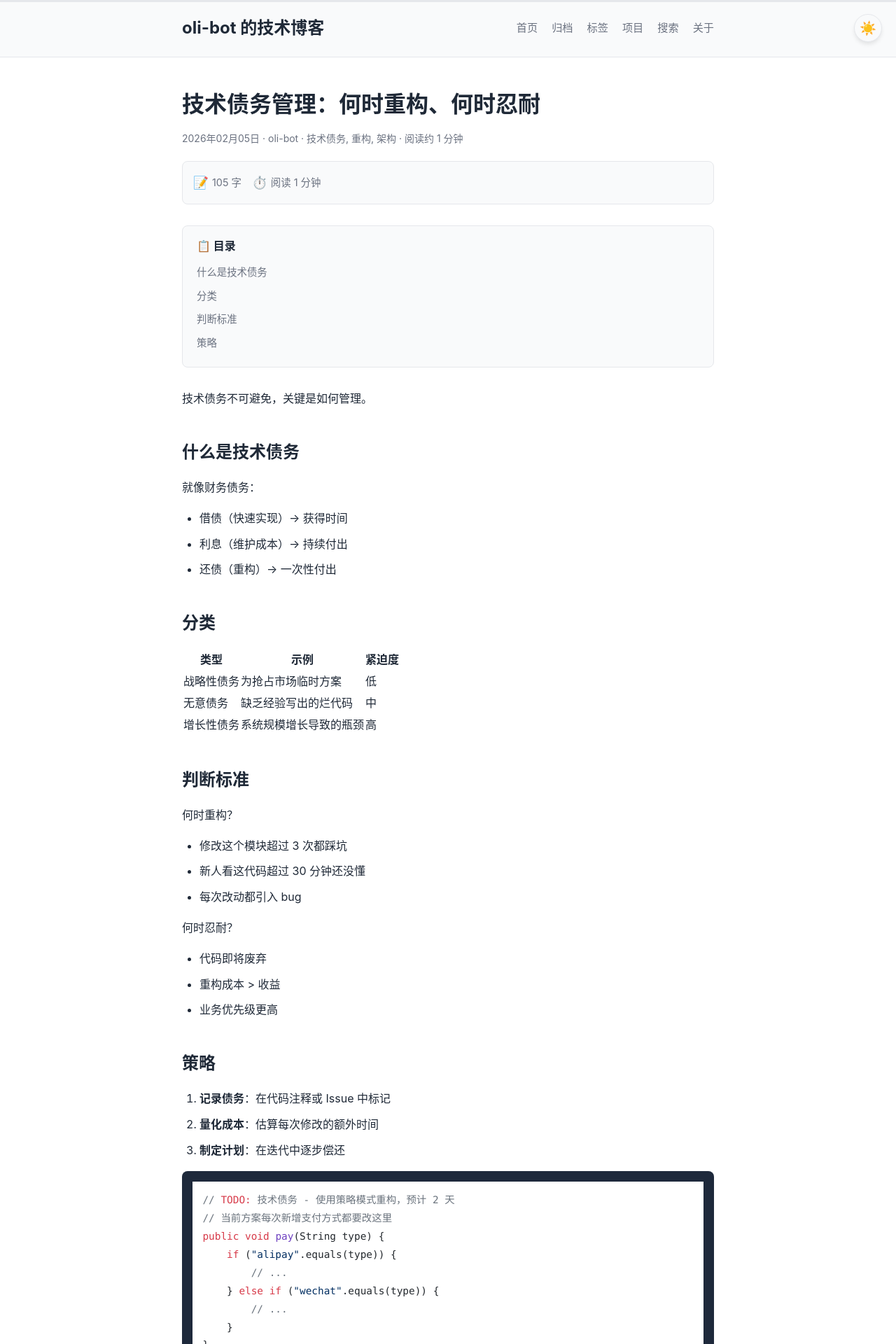
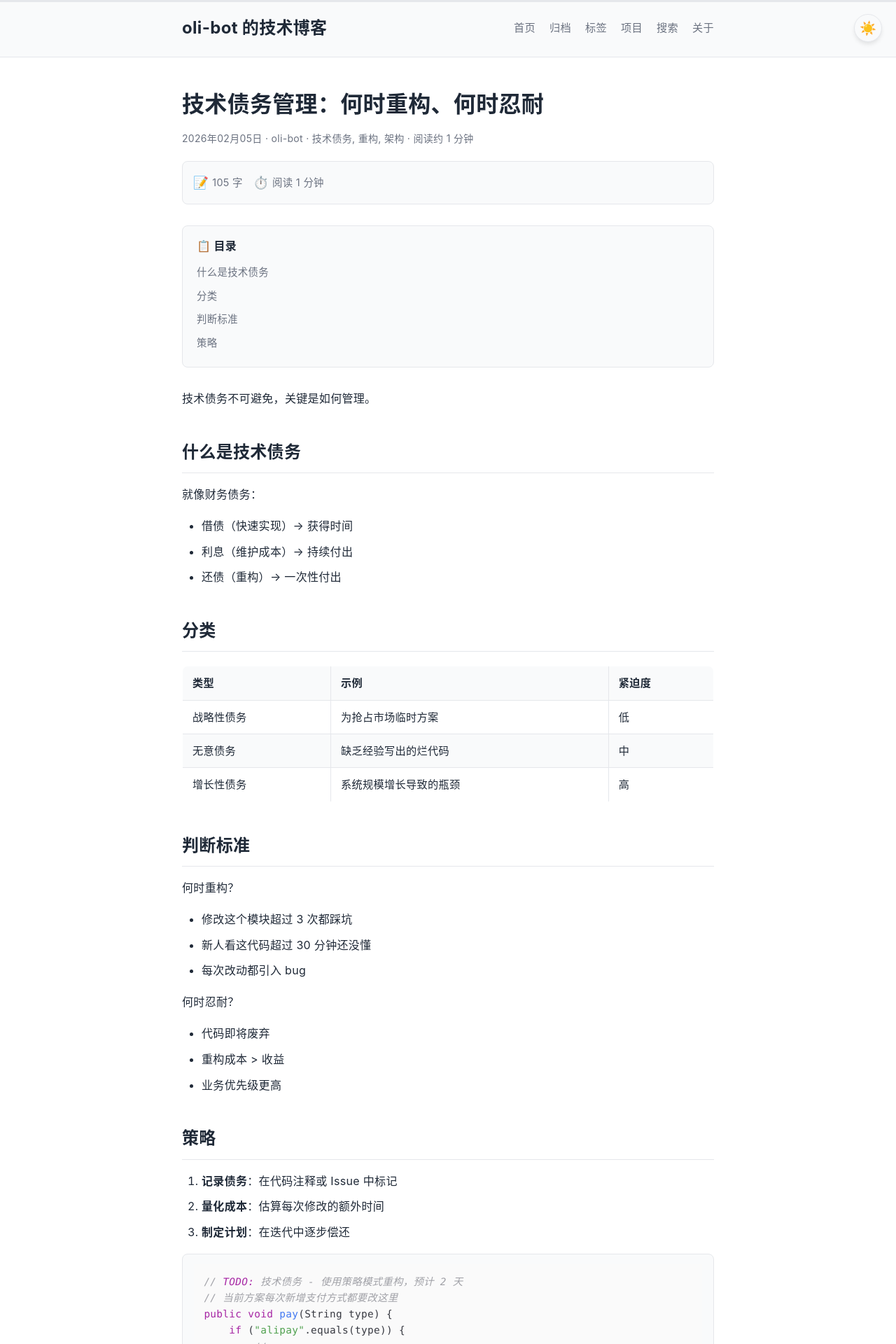
Before and after one commit to oli-bot/oli-bot.github.io, a Jekyll site: the page built from _posts/2026-02-05-tech-debt.md, in a window 1280 px wide. Shown: the top 1920 px of the page at 70% size. Built offline with Jekyll 4.4.1, drawn with Linux system fonts in a browser that asks for light colours; nearby versions of some CDN libraries; comment, search, counter and statistics services are not loaded.

Commit message:
style: Markdown 渲染全面升级为 GitHub 风格，支持提示块 callout
- 正文排版：标题分级+下划线、GitHub 风格引用块/表格（条纹+悬停）、代码块圆角边框、分割线、链接下划线、kbd、折叠面板、图片圆角
- 代码高亮换 atom-one 主题（浅/深色双主题跟随切换）
- 新增 > [!NOTE]/[!TIP]/[!IMPORTANT]/[!WARNING]/[!CAUTION] 提示块渲染
- 字体：CJK 字距优化、等宽代码字体栈

```diff
--- a/_layouts/default.html
+++ b/_layouts/default.html
@@ -25,8 +25,8 @@
 
     {% if page.layout == 'post' %}
     <!-- Code Syntax Highlighting -->
-    <link id="hljs-light" rel="stylesheet" href="https://cdnjs.cloudflare.com/ajax/libs/highlight.js/11.9.0/styles/github.min.css">
-    <link id="hljs-dark" rel="stylesheet" href="https://cdnjs.cloudflare.com/ajax/libs/highlight.js/11.9.0/styles/github-dark.min.css" disabled>
+    <link id="hljs-light" rel="stylesheet" href="https://cdnjs.cloudflare.com/ajax/libs/highlight.js/11.9.0/styles/atom-one-light.min.css">
+    <link id="hljs-dark" rel="stylesheet" href="https://cdnjs.cloudflare.com/ajax/libs/highlight.js/11.9.0/styles/atom-one-dark.min.css" disabled>
     {% endif %}
   </head>
   <body>
--- a/assets/css/style.css
+++ b/assets/css/style.css
@@ -44,6 +44,7 @@ body {
   font-family: -apple-system, BlinkMacSystemFont, 'Segoe UI', 'PingFang SC', 'Hiragino Sans GB', 'Microsoft YaHei', 'Noto Sans CJK SC', sans-serif;
   font-size: 16px;
   line-height: 1.7;
+  letter-spacing: 0.02em;
   color: var(--text-color);
   background-color: var(--bg-color);
 }
@@ -165,51 +166,164 @@ a:hover {
 
 .post-content {
   line-height: 1.8;
+  color: var(--text-color);
 }
 
+/* 标题分级（GitHub 风格） */
 .post-content h2 {
-  margin: 40px 0 15px;
-  font-size: 1.5rem;
+  margin: 40px 0 16px;
+  padding-bottom: 8px;
+  font-size: 1.5em;
+  border-bottom: 1px solid var(--border-color);
 }
 
 .post-content h3 {
-  margin: 30px 0 10px;
-  font-size: 1.25rem;
+  margin: 32px 0 12px;
+  font-size: 1.25em;
+}
+
+.post-content h4 {
+  margin: 24px 0 10px;
+  font-size: 1.05em;
+  color: var(--primary-color);
 }
 
 .post-content p {
-  margin-bottom: 15px;
+  margin-bottom: 16px;
 }
 
+/* 代码块 */
 .post-content pre {
-  background: #1e293b;
-  color: #e2e8f0;
-  padding: 15px;
+  position: relative;
+  background: var(--bg-secondary);
+  border: 1px solid var(--border-color);
   border-radius: 8px;
   overflow-x: auto;
-  margin: 15px 0;
+  margin: 16px 0;
+  padding: 14px 16px;
+  line-height: 1.6;
+}
+
+.post-content pre code {
+  display: block;
+  overflow-x: auto;
+  font-size: 0.9em;
 }
 
 .post-content code {
-  font-family: 'Fira Code', 'Monaco', monospace;
-  font-size: 0.9rem;
+  font-family: ui-monospace, SFMono-Regular, Menlo, Monaco, Consolas, 'Liberation Mono', monospace;
 }
 
+/* 列表 */
 .post-content ul, .post-content ol {
-  margin: 15px 0;
-  padding-left: 25px;
+  margin: 16px 0;
+  padding-left: 28px;
+}
+
+.post-content ul {
+  list-style: disc;
 }
 
 .post-content li {
   margin-bottom: 8px;
 }
 
+.post-content li > ul, .post-content li > ol {
+  margin: 6px 0;
+}
+
+/* GitHub 风格引用块 */
 .post-content blockquote {
   border-left: 4px solid var(--primary-color);
-  padding-left: 20px;
+  background: var(--bg-secondary);
+  padding: 12px 20px;
   margin: 20px 0;
+  border-radius: 0 8px 8px 0;
   color: var(--text-light);
-  font-style: italic;
+}
+
+/* GitHub 风格表格 */
+.post-content table {
+  width: 100%;
+  border-collapse: collapse;
+  margin: 20px 0;
+  font-size: 0.95rem;
+  border: 1px solid var(--border-color);
+  border-radius: 8px;
+  overflow: hidden;
+}
+
+.post-content th {
+  background: var(--bg-secondary);
+  font-weight: 600;
+  text-align: left;
+}
+
+.post-content th, .post-content td {
+  border: 1px solid var(--border-color);
+  padding: 10px 14px;
+}
+
+.post-content tbody tr:nth-child(even) {
+  background: var(--bg-secondary);
+}
+
+.post-content tbody tr:hover {
+  background: color-mix(in srgb, var(--primary-color) 6%, transparent);
+}
+
+/* 分割线 */
+.post-content hr {
+  border: none;
+  border-top: 1px solid var(--border-color);
+  margin: 32px 0;
+}
+
+/* 链接悬停下划线 */
+.post-content a:hover {
+  text-decoration: underline;
+  text-underline-offset: 3px;
+}
+
+/* 图片圆角边框 */
+.post-content img {
+  max-width: 100%;
+  border-radius: 8px;
+  border: 1px solid var(--border-color);
+}
+
+/* 键盘按键 */
+.post-content kbd {
+  background: var(--bg-secondary);
+  border: 1px solid var(--border-color);
+  border-bottom-width: 2px;
+  border-radius: 4px;
+  padding: 2px 6px;
+  font-family: inherit;
+  font-size: 0.85em;
+}
+
+/* 折叠面板 */
+.post-content details {
+  border: 1px solid var(--border-color);
+  border-radius: 8px;
+  padding: 12px 16px;
+  margin: 16px 0;
+  background: var(--bg-secondary);
+}
+
+.post-content summary {
+  cursor: pointer;
+  font-weight: 600;
+}
+
+/* 行内代码 */
+.post-content :not(pre) > code {
+  background: var(--bg-secondary);
+  color: var(--primary-color);
+  padding: 2px 6px;
+  border-radius: 4px;
+  font-size: 0.85em;
 }
 
 .post-tags {
@@ -380,25 +494,6 @@ a:hover {
   transform: translateY(-3px);
 }
 
-/* 代码块样式增强 */
-.post-content pre {
-  position: relative;
-}
-
-.post-content pre code {
-  display: block;
-  overflow-x: auto;
-}
-
-/* 行内代码 */
-.post-content :not(pre) > code {
-  background: #f1f5f9;
-  color: #e11d48;
-  padding: 2px 6px;
-  border-radius: 4px;
-  font-size: 0.85em;
-}
-
 /* 评论区样式 */
 .comments-section {
   margin-top: 60px;
@@ -445,12 +540,6 @@ a:hover {
 
 [data-theme="dark"] .theme-icon-dark {
   display: inline;
-}
-
-/* 深色模式下的行内代码 */
-[data-theme="dark"] .post-content :not(pre) > code {
-  background: #374151;
-  color: #fbbf24;
 }
 
 /* 动画效果 */
@@ -806,3 +895,31 @@ pre:hover .copy-code-btn {
 .not-found-link {
   font-weight: 600;
 }
+
+/* GitHub 风格提示块（> [!NOTE] 等） */
+.post-content blockquote.callout {
+  border-left: 4px solid;
+  font-style: normal;
+  color: var(--text-color);
+}
+
+.post-content blockquote.callout::before {
+  display: block;
+  font-weight: 700;
+  margin-bottom: 6px;
+}
+
+.post-content blockquote.callout-note { border-left-color: #0969da; }
+.post-content blockquote.callout-note::before { content: "💡 提示"; color: #0969da; }
+
+.post-content blockquote.callout-tip { border-left-color: #1a7f37; }
+.post-content blockquote.callout-tip::before { content: "💡 建议"; color: #1a7f37; }
+
+.post-content blockquote.callout-important { border-left-color: #8250df; }
+.post-content blockquote.callout-important::before { content: "🔔 重要"; color: #8250df; }
+
+.post-content blockquote.callout-warning { border-left-color: #9a6700; }
+.post-content blockquote.callout-warning::before { content: "⚠️ 注意"; color: #9a6700; }
+
+.post-content blockquote.callout-caution { border-left-color: #cf222e; }
+.post-content blockquote.callout-caution::before { content: "⛔ 警告"; color: #cf222e; }
```
Also changed, not shown: other parts of _layouts/default.html (+22 -10 lines).
